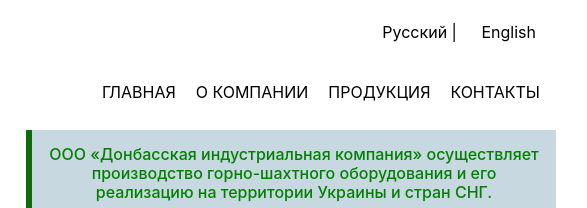
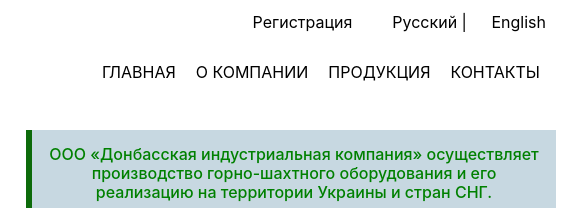
Before and after one commit to r3tryk/Finally_project, a plain HTML site: page index.html in a window 1280 px wide. Shown: the top 208 px of the page, 549-1136 px from the left. Drawn offline with nearby package versions, Linux system fonts and the light colour scheme.

Commit message:
регистрация

```diff
--- a/css/style.css
+++ b/css/style.css
@@ -3,12 +3,18 @@
 }
 
 .right-part-header {
-    flex-direction: row-reverse;
+    height: 100%;
 }
 
 .lang-page {
     display: block;
-    margin: 20px;
+    margin: 10px;
+    float: right;
+}
+
+.register {
+    display: block;
+    margin: 10px;
     float: right;
 }
 
@@ -78,6 +84,7 @@
 }
 
 footer {
+    float: bottom;
     background-color: rgb(139, 168, 168);
 }
 
--- a/index.html
+++ b/index.html
@@ -32,6 +32,10 @@
                     <div class="lang-page">
                       <a class="link" href="#">Русский | </a>
                       <a class="link" href="#">English</a>
+                    </div>
+
+                    <div class="register">
+                      <a class="link" href="#">Регистрация</a>
                     </div>
 
               <!-----------  Site menu  ------------->
```
